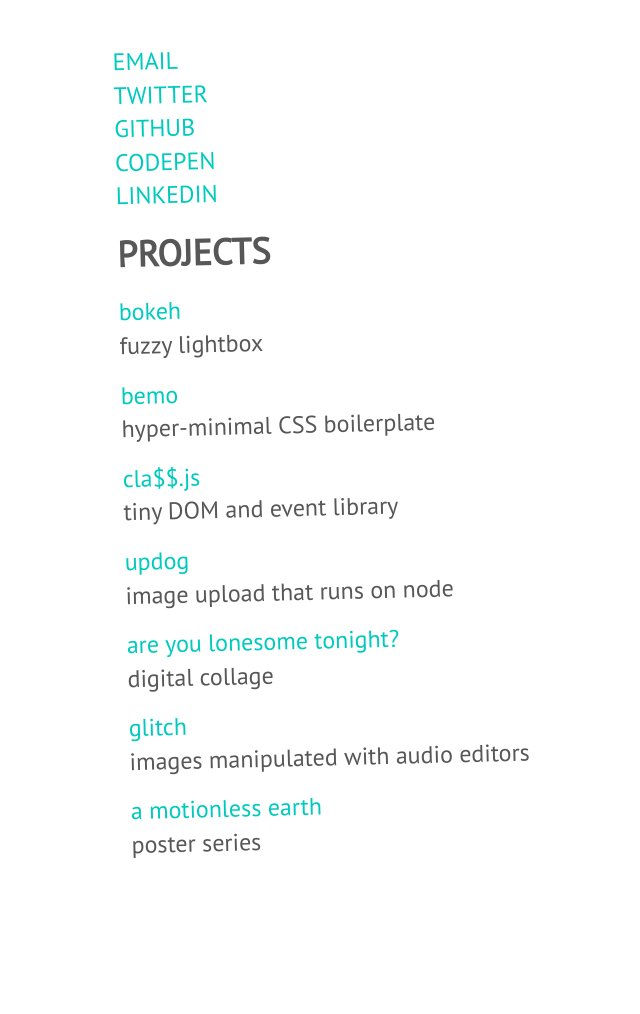
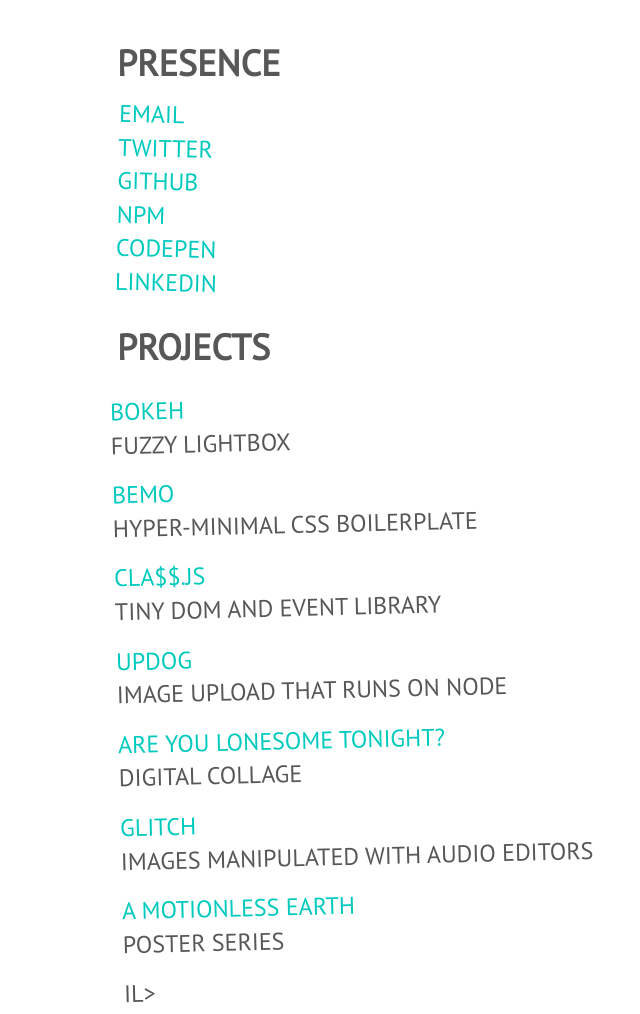
Before and after one commit to bitmap/bitmap.github.io, a plain HTML site: page index.htm in a window 1280 px wide. Shown: the part 426-1440 px from the top of the page, without its empty margins (219-859 px from the left). Before the commit the page ends 1336 px from the top, so only its background shows below. Drawn offline with nearby package versions, Linux system fonts and the light colour scheme.

Commit message:
updating links

```diff
--- a/css/styles.css
+++ b/css/styles.css
@@ -35,7 +35,6 @@
   max-width: 40rem;
   margin: 0 auto;
   padding: 2rem 1rem 2rem 1rem;
-  transform: rotate(-1.38deg);
 }
 
 .h {
@@ -47,6 +46,13 @@
   background: -webkit-linear-gradient(#CABE00, #00CABE);
   -webkit-background-clip: text;
   -webkit-text-fill-color: transparent;
+}
+
+.tilt-l {
+  transform: rotate(-1.38deg);
+}
+.tilt-r {
+  transform: rotate(1.38deg);
 }
 
 @media screen and (max-width: 40em) {
--- a/index.htm
+++ b/index.htm
@@ -5,39 +5,50 @@
 <link rel="stylesheet" href="css/styles.css">
 
 <section class="rapper not-werk">
-  <h1 class="h">Caleb Branson is a Designer &amp; Front-end Developer</h1>
+  <h1 class="h tilt-l">Caleb Branson is a Designer &amp; Front-end Developer</h1>
 
-    <ul>
-        <li><a href="mailto:caleb.branson@gmail.com">email</a>
-        <li><a href="http://twitter.com/cabebr">twitter</a>
-        <li><a href="http://github.com/cabebr">github</a>
-        <li><a href="http://codepen.io/cabebr">codepen</a>
-        <li><a href="http://linkedin.com/calebbranson">linkedin</a>
-        <!-- <li>r&eacute;sum&eacute; (<a>pdf</a> or <a>md</a>) -->
+  <h2>Presence</h2>
+
+  <ul class="tilt-r">
+    <li><a href="mailto:caleb.branson@gmail.com">email</a></li>
+    <li><a href="http://twitter.com/cabebr">twitter</a></li>
+    <li><a href="http://github.com/bitmap">github</a></li>
+    <li><a href="https://www.npmjs.com/~cabe">npm</a></li>
+    <li><a href="http://codepen.io/bitmap">codepen</a></li>
+    <li><a href="http://linkedin.com/calebbranson">linkedin</a></li>
+    <!-- <li>r&eacute;sum&eacute; (<a>pdf</a> or <a>md</a>)</li> -->
   </ul>
 
   <h2>Projects</h2>
-
-    <a href="https://github.com/cabebr/werk-box">bokeh</a>
+  <ul class="tilt-l">
+    <li>
+      <a href="https://github.com/bitmap/werk-box">bokeh</a>
       <p>fuzzy lightbox</p>
-
-    <a href="https://github.com/cabebr/bemo">bemo</a>
+    </li>
+    <li>
+      <a href="https://github.com/bitmap/bemo">bemo</a>
       <p>hyper-minimal CSS boilerplate</p>
-
-    <a href="https://github.com/cabebr/classy">cla$$.js</a>
+    </li>
+    <li>
+      <a href="https://github.com/bitmap/classy">cla$$.js</a>
       <p>tiny DOM and event library</p>
-
-    <a href="https://github.com/cabebr/updog">updog</a>
+    </li>
+    <li>
+      <a href="https://github.com/bitmap/updog">updog</a>
       <p>image upload that runs on node</p>
-
+    </li>
+    <li>
       <a class="werk-link" href="#lonesome">are you lonesome tonight?</a>
       <p>digital collage</p>
-
+    </li>
+    <li>
       <a class="werk-link" href="#glitch">glitch</a>
       <p>images manipulated with audio editors</p>
-
+    </li>
+    <li>
       <a class="werk-link" href="#ame">a motionless earth</a>
       <p>poster series</p>
+      </</li>il>
 
 </section>
 
```
Lines whose indentation alone changed are shown as unchanged.
